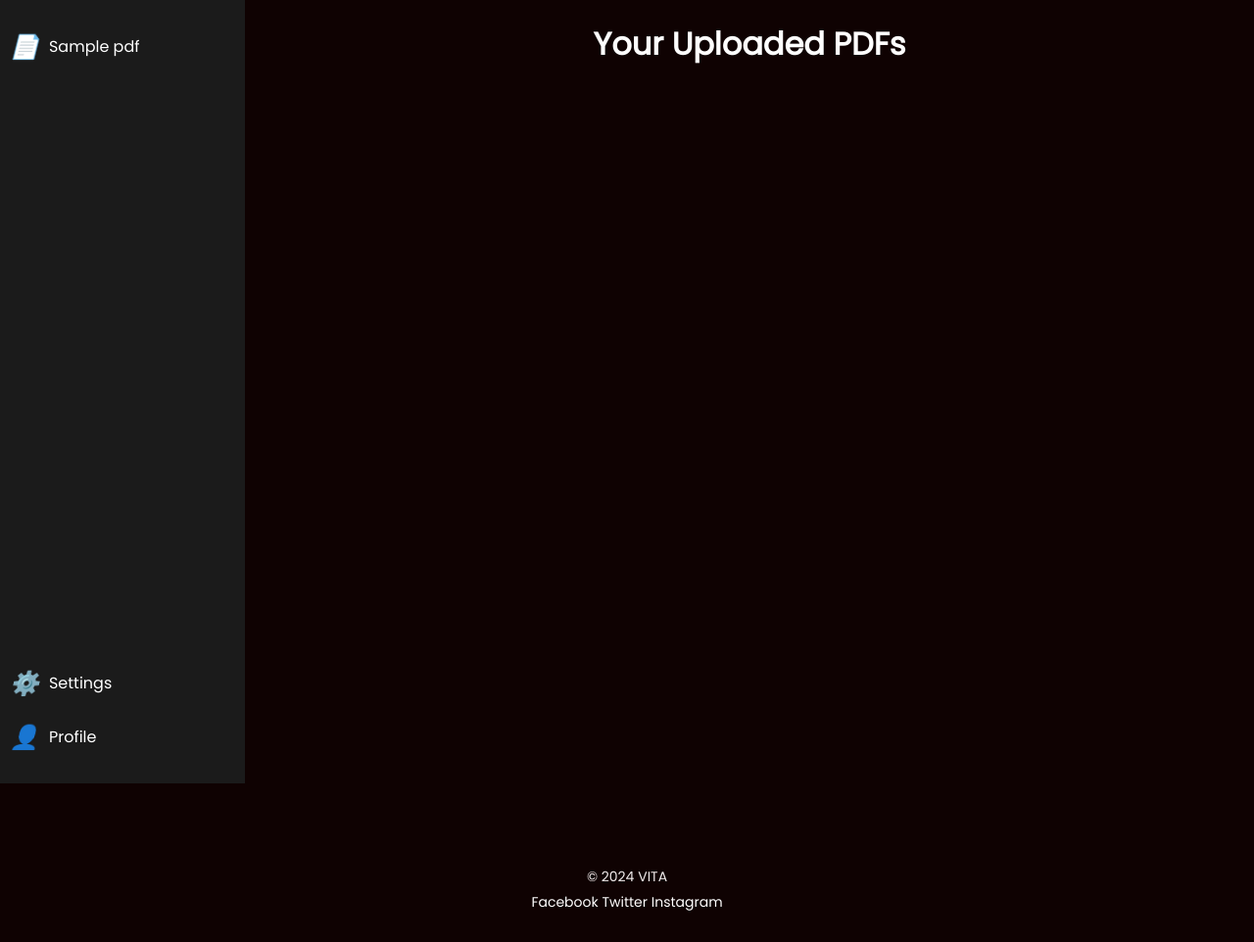
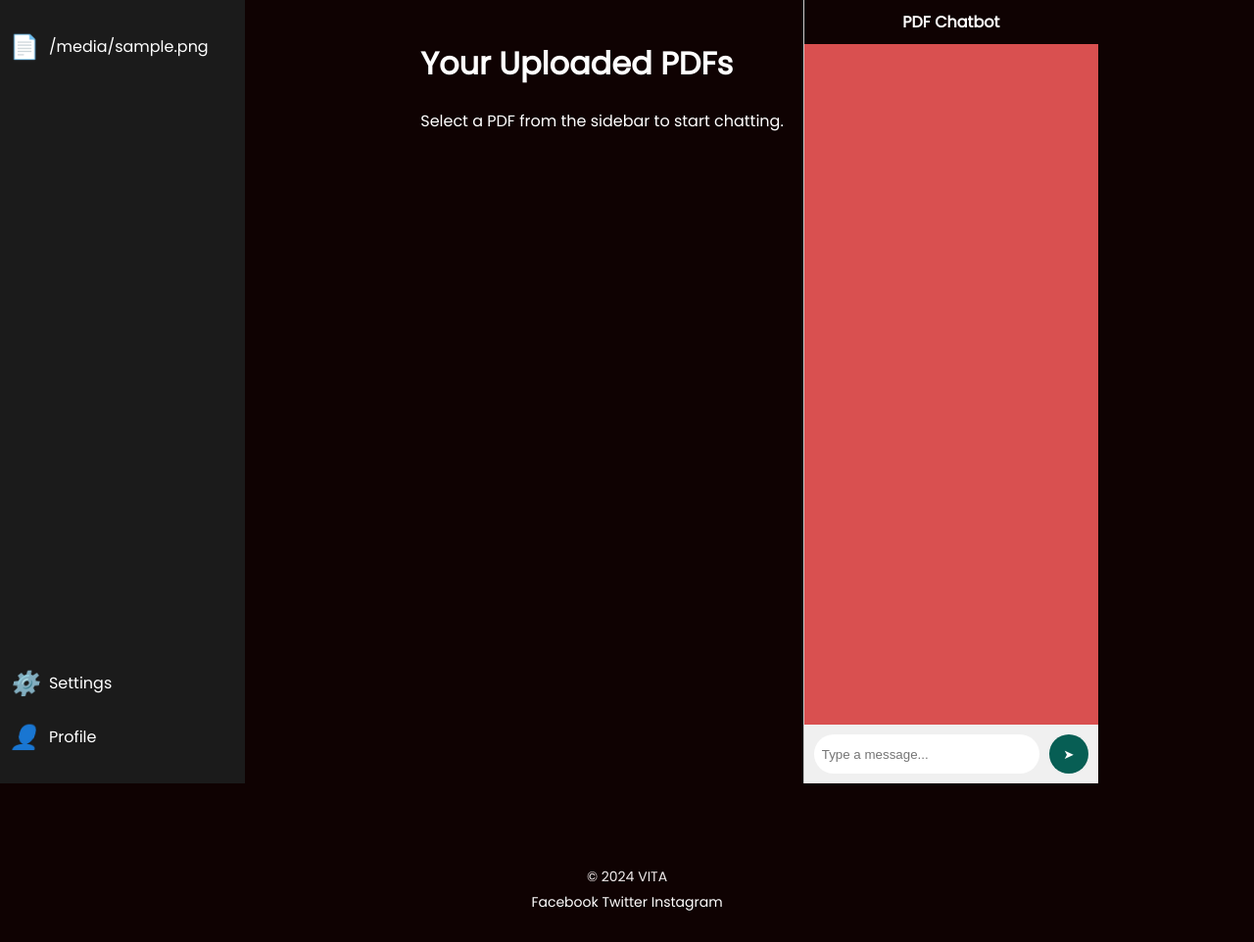
Before and after one commit to RiteshYennuwar/VITA, a Flask app: template templates/dashboard.html in a window 1280 px wide. Shown: the whole page at 98% size. Run offline with Flask 3, Linux system fonts and the light colour scheme; the template is opened without the code that fills it: most values are stand-ins (such as "Sample title", 1, 10 or a date in 2020); parts of the project's set-up code (start-up, migrations or seed data) failed here and were passed over; some libraries are stand-ins or nearby versions.

Commit message:
added chatbot

```diff
--- a/app.py
+++ b/app.py
@@ -1,4 +1,4 @@
-from flask import Flask, render_template, redirect, url_for, request, flash, send_file
+from flask import Flask, render_template, redirect, url_for, request, flash, send_file, jsonify
 from flask_pymongo import PyMongo
 from flask_login import LoginManager, UserMixin, login_user, login_required, logout_user, current_user
 from werkzeug.security import generate_password_hash, check_password_hash
@@ -10,7 +10,7 @@ from src.document_processor import read_pdf, chunk_text
 from src.embedding_handler import store_embeddings_in_pinecone
 from src.pinecone_manager import initialize_pinecone
 from src.query_handler import process_query
-from config import PINECONE_API_KEY, PINECONE_ENVIRONMENT, COHERE_API_KEY
+from config import PINECONE_API_KEY, PINECONE_ENVIRONMENT, COHERE_API_KEY, PINECONE_INDEX_NAME
 
 app = Flask(__name__)
 app.config['SECRET_KEY'] = 'your_secret_key'
@@ -117,5 +117,29 @@ def logout():
     flash('Logout successful!', 'success')
     return redirect(url_for('home'))
 
+@app.route('/query', methods=['POST'])
+@login_required
+def query():
+    data = request.json
+    query_text = data.get('query')
+    pdf_id = data.get('pdf_id')
+    print(f"Query: {query_text}, PDF ID: {pdf_id}")
+
+    if not query_text or not pdf_id:
+        return jsonify({'error': 'No query or PDF ID provided'}), 400
+
+    # Generate a unique namespace for the current user and PDF
+    namespace = f"user_{current_user.id}_file_{pdf_id}"
+    print(f"Namespace: {namespace}")
+
+    try:
+        # Process query and generate answer
+        generated_answer = process_query(query_text, COHERE_API_KEY, namespace)
+        print(f"Generated answer: {generated_answer}")
+        return jsonify({'answer': generated_answer})
+    except Exception as e:
+        print(f"Error: {e}")
+        return jsonify({'error': str(e)}), 500
+
 if __name__ == '__main__':
     app.run(debug=True,host='0.0.0.0', port=4040)
--- a/config.py
+++ b/config.py
@@ -7,7 +7,7 @@ PINECONE_API_KEY = os.getenv("PINECONE_API_KEY", "be9c0ded-e23a-447e-a3d8-459804
 PINECONE_ENVIRONMENT = os.getenv("PINECONE_ENVIRONMENT", "us-west1-gcp")
 PINECONE_INDEX_NAME = "vita-index"
 
-COHERE_API_KEY = os.getenv("COHERE_API_KEY", "your_cohere_api_key_here")
+COHERE_API_KEY = os.getenv("COHERE_API_KEY", "fYCErUiYGFRCZc7uLRY2kDvBKJ0M9E71TTxYrECa")
 
 EMBEDDING_MODEL_NAME = "all-mpnet-base-v2"
 EMBEDDING_DIMENSION = 768
--- a/static/styles.css
+++ b/static/styles.css
@@ -525,8 +525,69 @@ nav ul li a {
 .main-content {
   margin-left: 80px; /* Adjust the main content space for collapsed sidebar */
   transition: margin-left 0.3s ease;
+  flex-grow: 1;
+  padding: 20px;
+  overflow-y: auto;
 }
-
+.chatbot-container {
+  width: 300px;
+  background-color: #d95050;
+  border-left: 1px solid #ccc;
+  display: flex;
+  flex-direction: column;
+}
+.chat-header {
+  background-color: #0f0202;
+  color: white;
+  padding: 10px;
+  text-align: center;
+  font-weight: bold;
+}
+#chatbot-messages {
+  flex-grow: 1;
+  overflow-y: auto;
+  padding: 10px;
+}
+.message {
+  max-width: 80%;
+  margin-bottom: 10px;
+  padding: 8px 12px;
+  border-radius: 15px;
+  clear: both;
+}
+.user-message {
+  background-color: #dcf8c6;
+  float: right;
+}
+.bot-message {
+  background-color: rgb(234, 158, 158);
+  float: left;
+}
+.chat-input-container {
+  display: flex;
+  padding: 10px;
+  background-color: #f0f0f0;
+}
+#chatbot-input {
+  flex-grow: 1;
+  padding: 8px;
+  border: none;
+  border-radius: 20px;
+  margin-right: 10px;
+}
+#chatbot-submit {
+  background-color: #075e54;
+  color: white;
+  border: none;
+  border-radius: 50%;
+  width: 40px;
+  height: 40px;
+  cursor: pointer;
+}
+#pdf-info {
+  margin-bottom: 20px;
+  font-style: italic;
+}
 
 /* Footer Styling */
 footer {
--- a/templates/dashboard.html
+++ b/templates/dashboard.html
@@ -8,9 +8,9 @@
     <div class="sidebar">
         <div class="pdf-list">
             {% for pdf in user_pdfs %}
-            <div class="pdf-item">
-                <i class="pdf-icon">📄</i>
-                <span class="pdf-name">{{ pdf.name }}</span>
+            <div class="pdf-item" data-pdf-id="{{ pdf._id }}">
+                <span class="pdf-icon">📄</span>
+                <span class="pdf-name">{{ pdf.filename }}</span>
                 <a href="{{ url_for('download', filename=pdf.name) }}" download>
                     <button class="download-btn">Download</button>
                 </a>
@@ -34,8 +34,79 @@
     <!-- Main Content Area -->
     <div class="main-content">
         <h1>Your Uploaded PDFs</h1>
-        <!-- Main content like PDF viewing or other dashboard elements go here -->
+        <p>Select a PDF from the sidebar to start chatting.</p>
+        <div id="pdf-info"></div>
+        <!-- Add your main content here -->
+    </div>
+    <div class="chatbot-container">
+        <div class="chat-header">PDF Chatbot</div>
+        <div id="chatbot-messages"></div>
+        <div class="chat-input-container">
+            <input type="text" id="chatbot-input" placeholder="Type a message...">
+            <button id="chatbot-submit">➤</button>
+        </div>
     </div>
 </div>
 
+<script>
+    let selectedPdfId = null;
+    let selectedPdfName = null;
+
+    document.querySelectorAll('.pdf-item').forEach(item => {
+        item.addEventListener('click', function() {
+            selectedPdfId = this.getAttribute('data-pdf-id');
+            selectedPdfName = this.querySelector('.pdf-name').textContent;
+            document.getElementById('pdf-info').textContent = `Selected PDF: ${selectedPdfName}`;
+            document.getElementById('chatbot-messages').innerHTML = ''; // Clear previous messages
+            addMessage('Bot', `You've selected "${selectedPdfName}". How can I help you with this document?`);
+        });
+    });
+
+    document.getElementById('chatbot-submit').addEventListener('click', sendMessage);
+    document.getElementById('chatbot-input').addEventListener('keypress', function(e) {
+        if (e.key === 'Enter') {
+            sendMessage();
+        }
+    });
+
+    function sendMessage() {
+        const input = document.getElementById('chatbot-input');
+        const message = input.value.trim();
+        if (message && selectedPdfId) {
+            addMessage('You', message);
+            input.value = '';
+
+            // Send the query to the server
+            fetch('/query', {
+                method: 'POST',
+                headers: {
+                    'Content-Type': 'application/json',
+                },
+                body: JSON.stringify({
+                    query: message,
+                    pdf_id: selectedPdfId
+                }),
+            })
+            .then(response => response.json())
+            .then(data => {
+                addMessage('Bot', data.answer);
+            })
+            .catch((error) => {
+                console.error('Error:', error);
+                addMessage('Bot', 'Sorry, I encountered an error processing your request.');
+            });
+        } else if (!selectedPdfId) {
+            addMessage('Bot', 'Please select a PDF from the sidebar before asking questions.');
+        }
+    }
+
+    function addMessage(sender, message) {
+        const messagesDiv = document.getElementById('chatbot-messages');
+        const messageElement = document.createElement('div');
+        messageElement.classList.add('message', sender === 'You' ? 'user-message' : 'bot-message');
+        messageElement.textContent = message;
+        messagesDiv.appendChild(messageElement);
+        messagesDiv.scrollTop = messagesDiv.scrollHeight;
+    }
+</script>
 {% endblock %}
```
Also changed, not shown: src/query_handler.py (+6 -4 lines).
